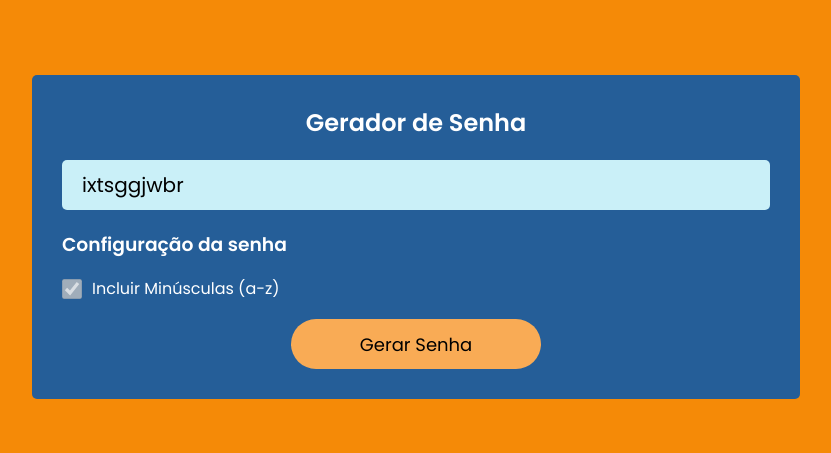
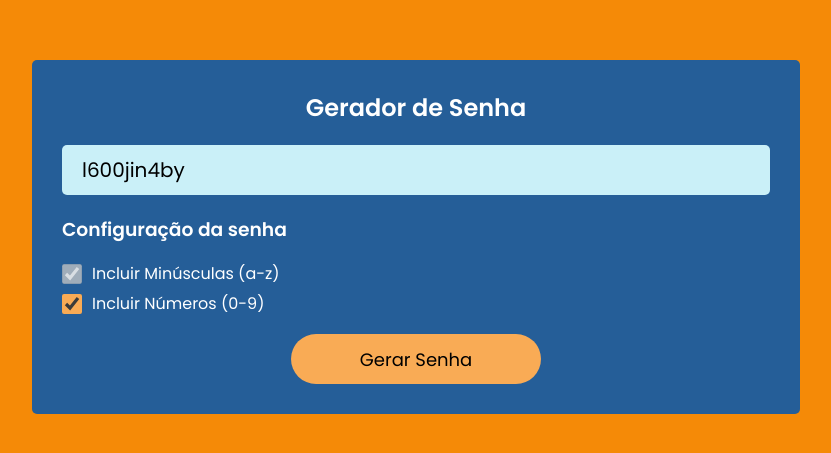
Before and after one commit to WallacyFernandez/ProcessoProject, a React (Create React App) app: page / in a window 1280 px wide. Shown: the part 163-616 px from the top of the page, without its empty margins (224-1055 px from the left). Built offline with nearby package versions, Linux system fonts and the light colour scheme.

Commit message:
Add: feature numeros

```diff
--- a/src/Components/PasswordGenerator.jsx
+++ b/src/Components/PasswordGenerator.jsx
@@ -3,18 +3,22 @@ import './PasswordGenerator.css';
 import { ToastContainer } from 'react-toastify';
 
 const lowercaseList = 'abcdefghijklmnopqrstuvwxyz';
+const numberList = '0123456789';
 
 function PasswordGenerator() {
-
     const [password, setPassword] = useState('');
-    const passwordLength = 10; // Tamanho fixo da senha
+    const [number, setNumber] = useState(true);
+    const passwordLength = 10;
 
     useEffect(() => {
         generatePassword();
     },[]);
 
     const generatePassword = () => {
-        const characterList = lowercaseList;
+        let characterList = lowercaseList;
+        if (number) {
+            characterList += numberList;
+        }
         let tempPassword = '';
         const characterListLength = characterList.length;
 
@@ -46,6 +50,10 @@ function PasswordGenerator() {
                                     <input type="checkbox" name="lower" id="lower" checked disabled />
                                     <label htmlFor="lower">Incluir Minúsculas (a-z)</label>
                                 </div>
+                                <div className="checkbox-field">
+                                    <input type="checkbox" name="number" id="number" checked={number} onChange={(e) => setNumber(e.target.checked)} />
+                                    <label htmlFor="number">Incluir Números (0-9)</label>
+                                </div>
                             </div>
                         </div>
                     </div>
```
